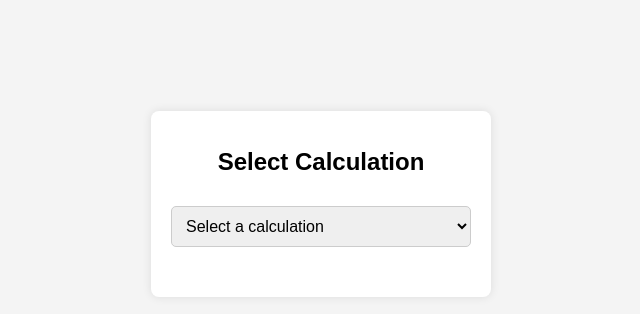
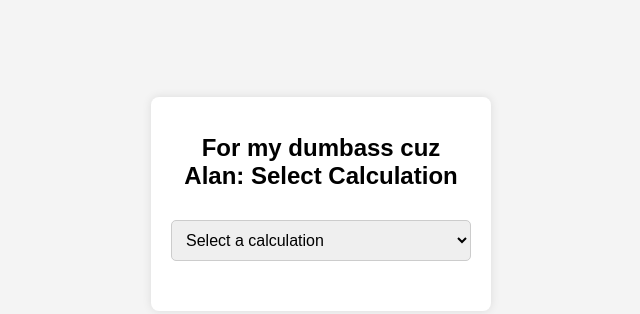
Before and after one commit to lakf/hylineLabelCalc, a plain HTML site: page index.html in a window 1280 px wide. Shown: the part 196-510 px from the top of the page, without its empty margins (319-959 px from the left). Drawn offline with Linux system fonts and the light colour scheme.

Commit message:
updating text

```diff
--- a/index.html
+++ b/index.html
@@ -62,7 +62,7 @@
 </head>
 <body>
     <div class="calculator-container">
-        <h1>Select Calculation</h1>
+        <h1>For my dumbass cuz Alan: Select Calculation</h1>
         <select id="calculationSelect">
             <option value="" disabled selected>Select a calculation</option>
             <option value="buttCut">Butt Cut Beverage Wrap Labels</option>
```
